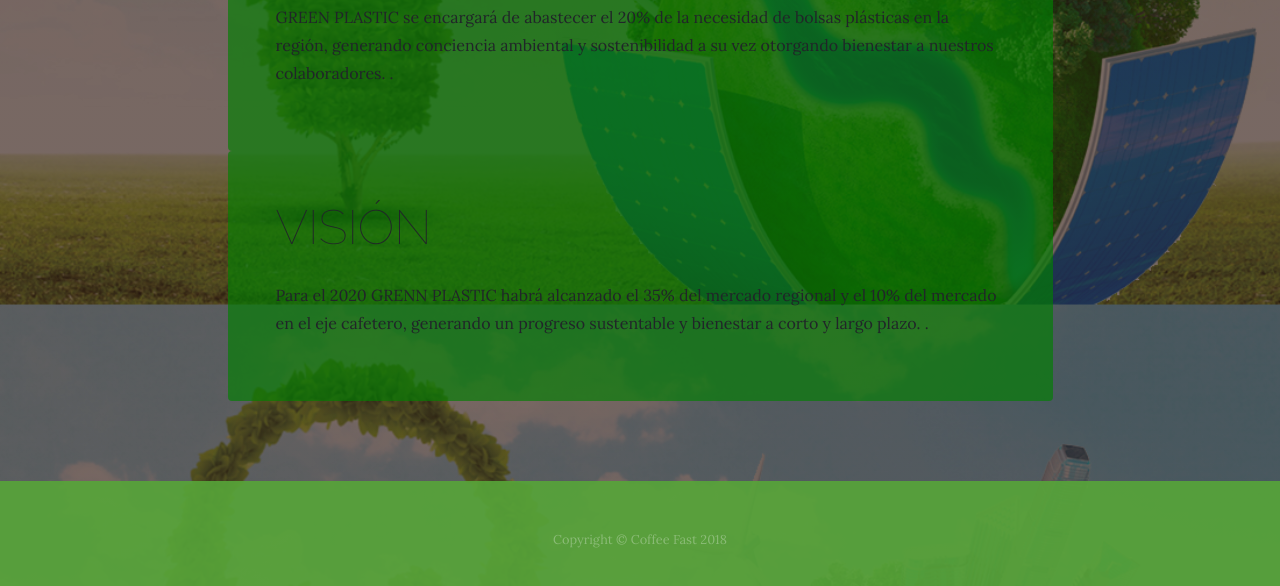
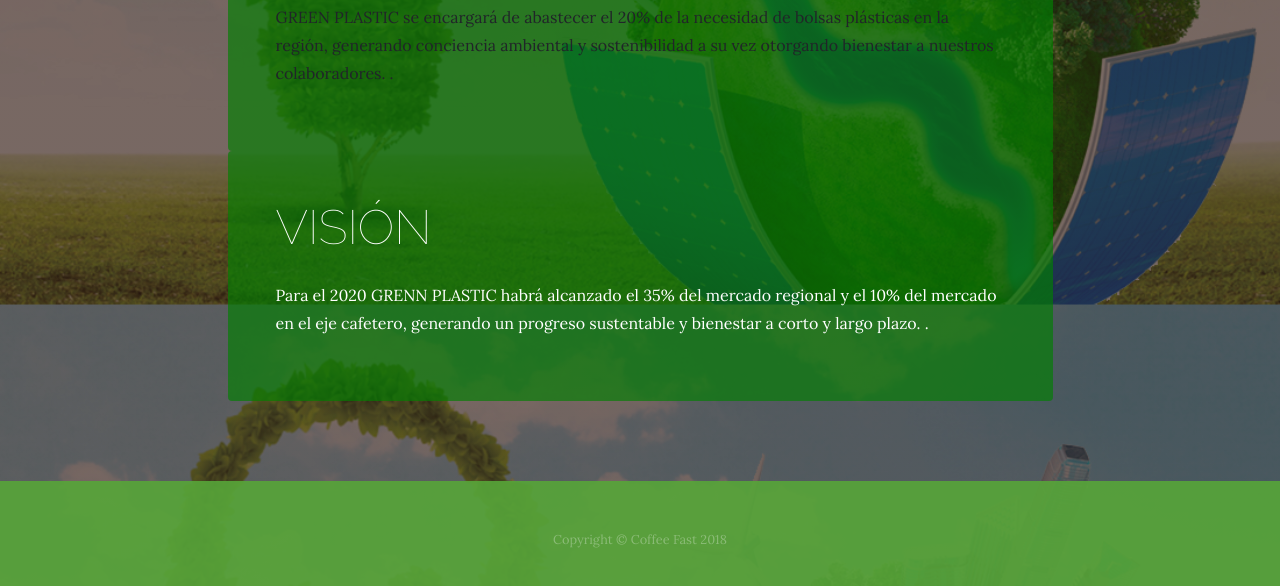
Before and after one commit to sarepforever/Green-Plastic, a website: page nosotros.html in a window 1280 px wide. Shown: the part 510-1096 px from the top of the page. Drawn offline with Linux system fonts and the light colour scheme.

Commit message:
Update nosotros.html

```diff
--- a/nosotros.html
+++ b/nosotros.html
@@ -79,7 +79,7 @@
         </div>
       </div>
     </section>
-<section class="page-section about-heading">
+<section class="page-section about-heading" style="color:white">
       <div class="container">
 
         <div class="about-heading-content">
```
